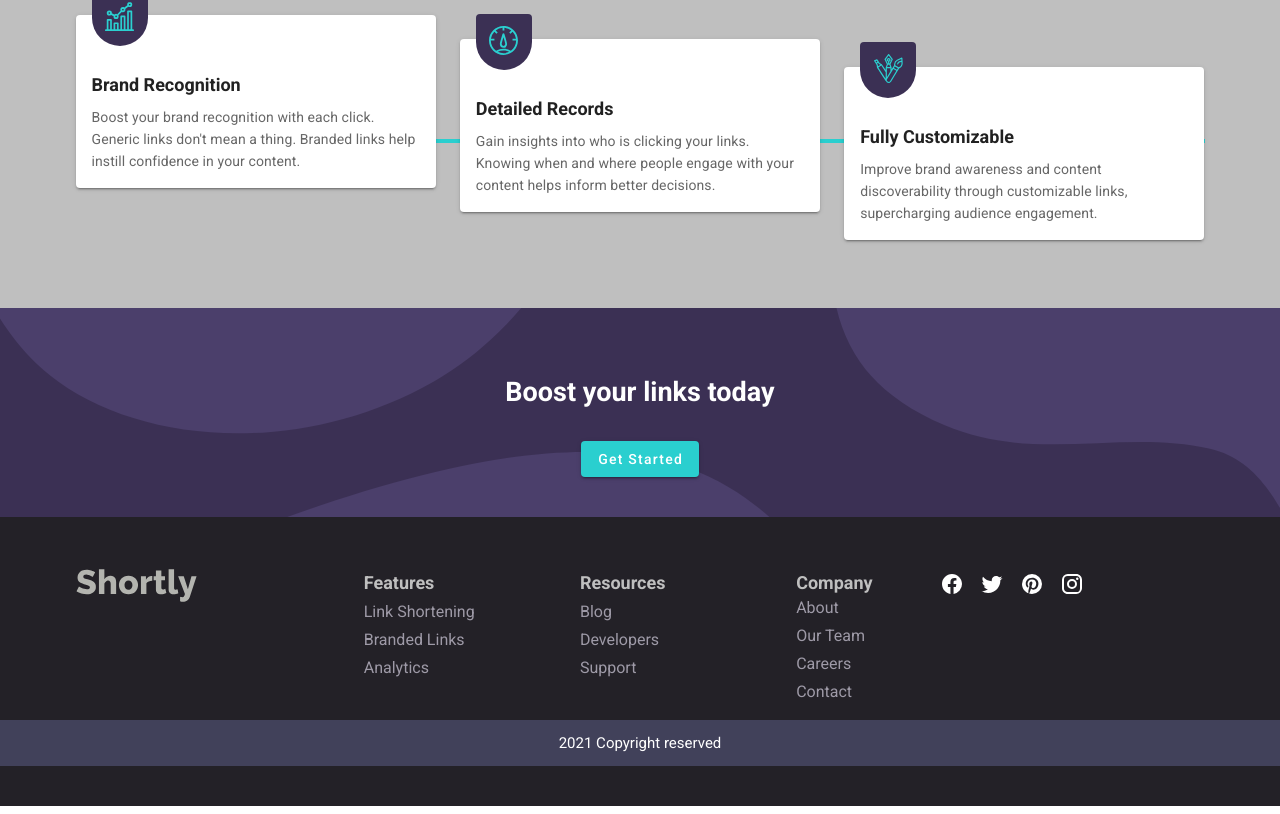
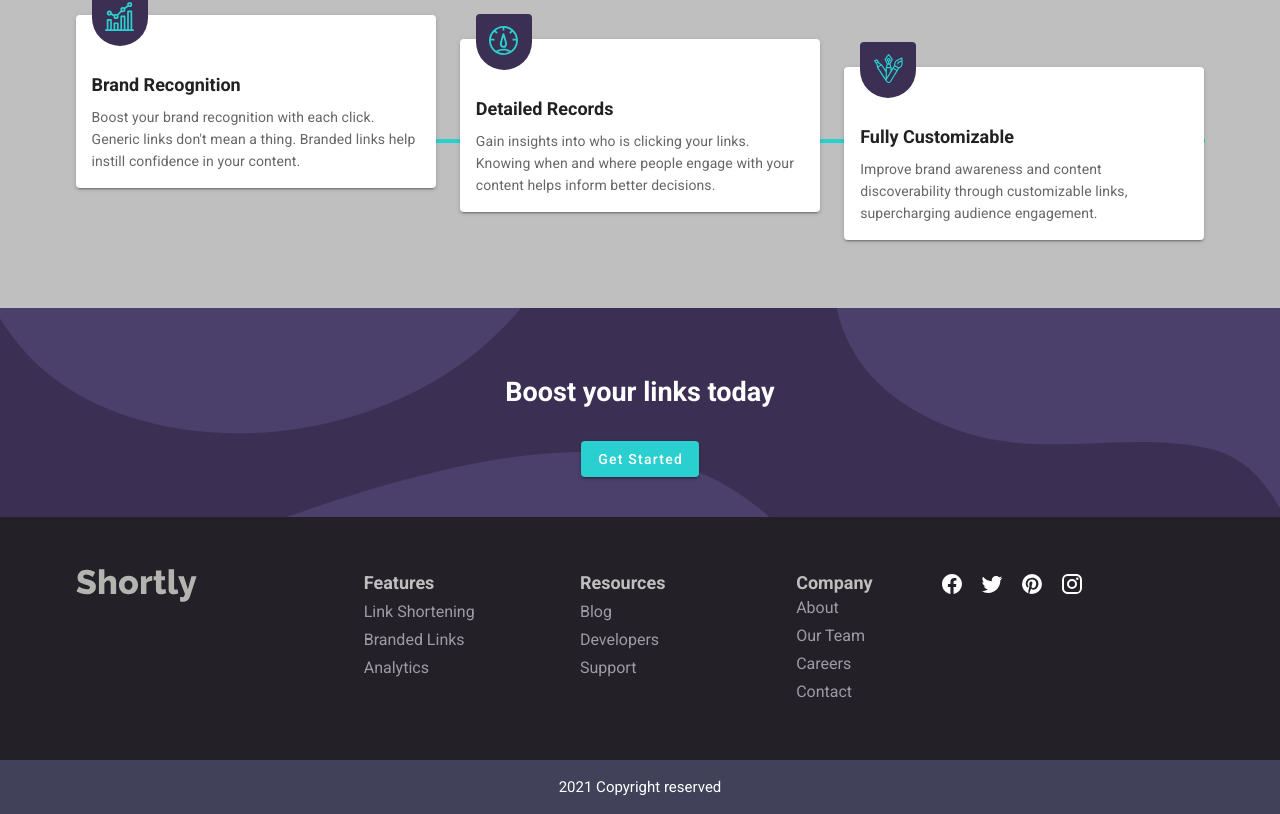
Before and after one commit to aagbotemi/url-shortener, a Vue app: page / in a window 1280 px wide. Shown: the part 894-1708 px from the top of the page. Built offline with nearby package versions, Linux system fonts and the light colour scheme.

Commit message:
adjusted the spacing on the footer

```diff
--- a/src/views/Home.vue
+++ b/src/views/Home.vue
@@ -48,10 +48,6 @@
           class="d-flex mb-10 mt-n9 mx-4 py-2 px-7 rounded"
           style="background-color: white"
         >
-          <!--          <span :key="index" v-for="(url, index) in urlArray">
-                      {{urlArray}}
-                      {{ url.urlText }}
-                    </span>-->
           <v-spacer />
           {{ shortenedUrl }}
           <v-btn
@@ -133,7 +129,7 @@
     </article>
     <footer>
       <v-container>
-        <v-row class="mx-1">
+        <v-row class="py-10 mx-1">
           <v-col class="text-center text-md-left" cols="12" md="3">
             <img alt="shortly logo" class="logo" src="../assets/img/logo.svg" />
           </v-col>
@@ -222,7 +218,7 @@
           </v-col>
         </v-row>
       </v-container>
-      <div class="copyright text-center">
+      <div class="copyright text-center py-1">
         <v-container>
           {{ new Date().getFullYear() }} Copyright reserved
         </v-container>
@@ -307,14 +303,9 @@ export default Vue.extend({
   form {
     transform: translateY(-45px);
     background: url("../assets/img/bg-shorten-mobile.svg"), var(--clr-dark-violet);
-    //background: var(--clr-dark-violet);
     border-radius: 10px;
     padding: 1.2rem 1.2rem;
     margin: 0rem 1rem;
-
-    button {
-     // width: 100%;
-    }
   }
 
   .advance-statistic {
@@ -360,7 +351,7 @@ export default Vue.extend({
 footer {
   background: var(--clr-very-dark-violet);
   color: white !important;
-  padding: 40px 0px;
+  //padding: 40px 0px;
 
   .logo {
     filter: brightness(0.8) invert(0.8);
```
